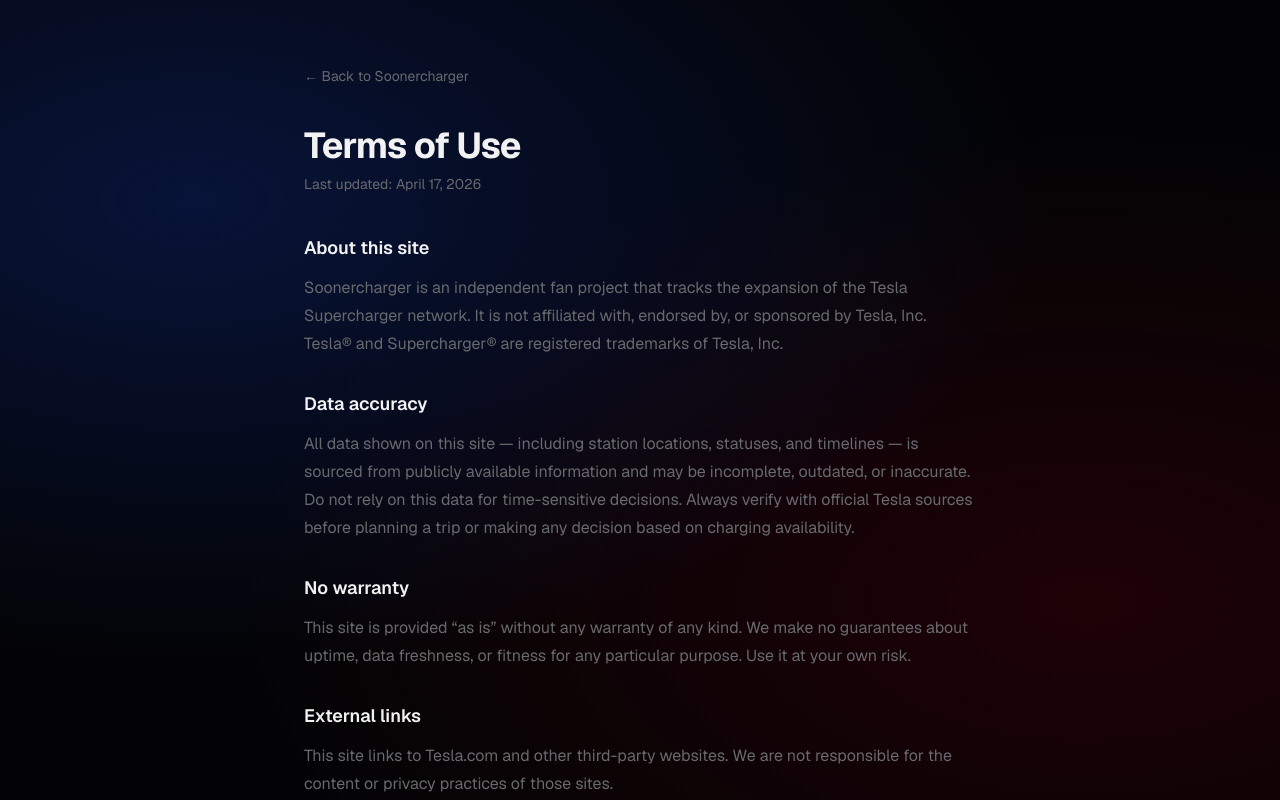
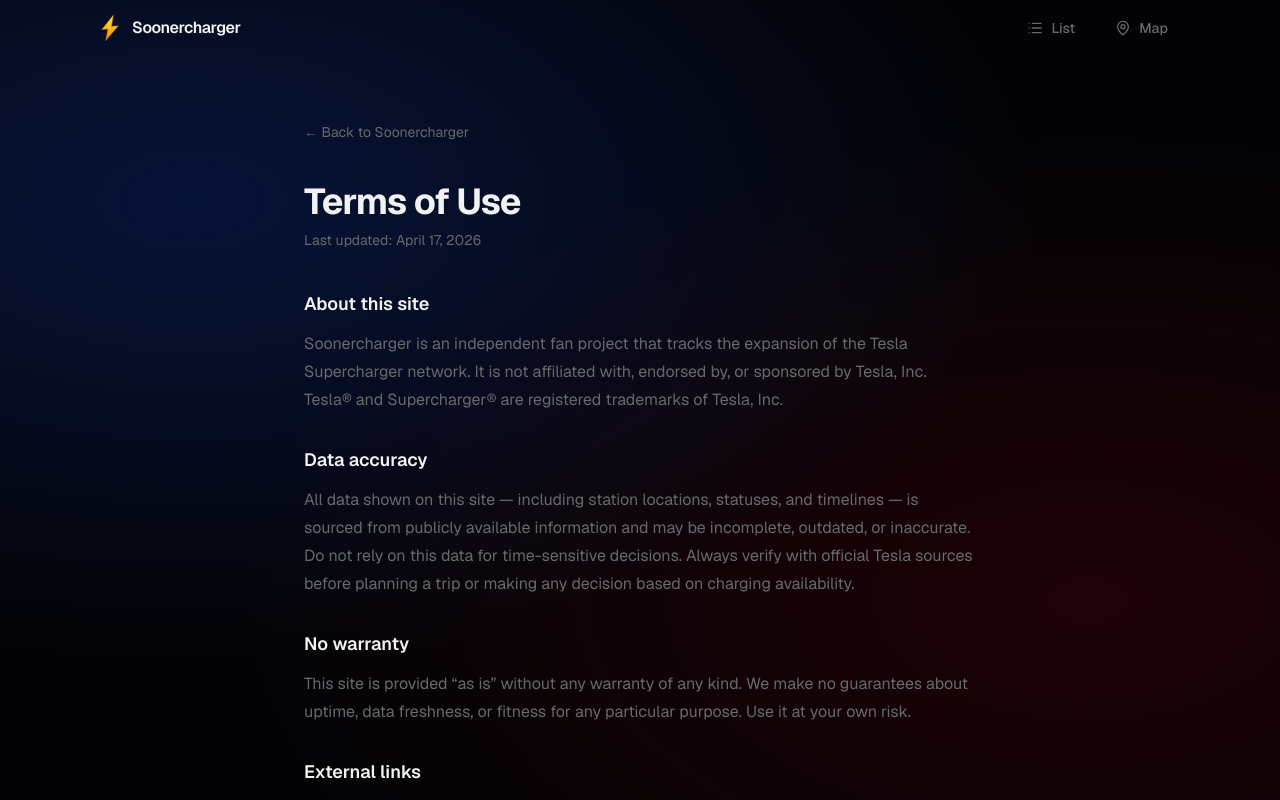
Before and after one commit to lucas-carvajal/supercharger-tracker-fe, a Next.js app: page /terms in a window 1280 px wide. Shown: the top 800 px of the page. Built offline with nearby package versions, Linux system fonts and the light colour scheme; no server answers.

Commit message:
implement new UI

```diff
--- a/app/charger/[id]/page.tsx
+++ b/app/charger/[id]/page.tsx
@@ -13,6 +13,7 @@
 import { GlassCard } from "@/components/ui/glass-card";
 import { StatusBadge } from "@/components/StatusBadge";
 import { ChargerDetailMap } from "@/components/ChargerDetailMap";
+import { BackToSitesLink } from "@/components/BackToSitesLink";
 
 type ChargerPageProps = {
   params: Promise<{ id: string }>;
@@ -133,6 +134,12 @@
       {
         "@type": "ListItem",
         position: 2,
+        name: "All upcoming sites",
+        item: `${baseUrl}/list`,
+      },
+      {
+        "@type": "ListItem",
+        position: 3,
         name: charger.title,
         item: `${baseUrl}/charger/${charger.id}`,
       },
@@ -145,6 +152,9 @@
         type="application/ld+json"
         dangerouslySetInnerHTML={{ __html: JSON.stringify(breadcrumbJsonLd) }}
       />
+      <nav aria-label="Breadcrumb" className="mb-6">
+        <BackToSitesLink />
+      </nav>
       <div className="grid gap-6 xl:min-h-[760px] xl:grid-cols-[minmax(0,0.95fr)_minmax(0,1.05fr)]">
         <div className="grid gap-6 xl:h-full xl:grid-rows-[auto_minmax(0,1fr)]">
           <GlassCard className="overflow-hidden p-0">
--- a/app/layout.tsx
+++ b/app/layout.tsx
@@ -1,6 +1,7 @@
 import type { Metadata, Viewport } from "next";
 import { Geist, Geist_Mono } from "next/font/google";
 import { Footer } from "@/components/Footer";
+import { SiteHeader } from "@/components/SiteHeader";
 import "./globals.css";
 
 const geistSans = Geist({
@@ -61,6 +62,7 @@
           type="application/ld+json"
           dangerouslySetInnerHTML={{ __html: JSON.stringify(websiteJsonLd) }}
         />
+        <SiteHeader />
         {children}
         <Footer />
       </body>
--- /dev/null
+++ b/app/list/page.tsx
@@ -0,0 +1,59 @@
+import type { Metadata } from "next";
+import { connection } from "next/server";
+import {
+  getSuperchargersSoon,
+  type SuperchargersSoonResponse,
+} from "@/lib/api";
+import { SuperchargerList } from "@/components/SuperchargerList";
+
+export const metadata: Metadata = {
+  title: "All upcoming sites",
+  description:
+    "Browse every Tesla Supercharger coming soon worldwide. Filter by status and region.",
+  openGraph: {
+    title: "All upcoming Superchargers",
+    description:
+      "Browse every Tesla Supercharger coming soon worldwide. Filter by status and region.",
+    url: "/list",
+  },
+  alternates: {
+    canonical: "/list",
+  },
+};
+
+export default async function ListPage() {
+  await connection();
+
+  let data: SuperchargersSoonResponse = { items: [], total: 0 };
+  let loadError = false;
+
+  try {
+    data = await getSuperchargersSoon(30);
+  } catch {
+    loadError = true;
+  }
+
+  return (
+    <div className="mx-auto w-full max-w-6xl overflow-x-clip px-6 py-10 sm:px-12 sm:py-14 lg:px-8">
+      <header className="mb-10">
+        <p className="text-xs font-semibold uppercase tracking-[0.2em] text-primary">
+          Coming soon
+        </p>
+        <h1 className="mt-3 font-heading text-3xl font-bold tracking-tight text-foreground sm:text-4xl">
+          All upcoming Superchargers
+        </h1>
+        <p className="mt-3 max-w-2xl text-sm text-muted-foreground sm:text-base">
+          Every site currently in development or under construction. Filter by
+          status or region.
+        </p>
+      </header>
+      <main>
+        <SuperchargerList
+          initialItems={data.items}
+          initialTotal={data.total}
+          initialError={loadError}
+        />
+      </main>
+    </div>
+  );
+}
--- a/app/page.tsx
+++ b/app/page.tsx
@@ -1,83 +1,68 @@
 import Link from "next/link";
-import { MapPin } from "lucide-react";
+import { List, MapPin } from "lucide-react";
 import { connection } from "next/server";
-import {
-  getSuperchargersSoon,
-  getStats,
-  type SuperchargersSoonResponse,
-} from "@/lib/api";
-import { SuperchargerList } from "@/components/SuperchargerList";
+import { getStats, getSuperchargersSoon } from "@/lib/api";
 
 export default async function Home() {
   await connection();
 
-  let data: SuperchargersSoonResponse = { items: [], total: 0 };
-  let loadError = false;
+  const [stats, soon] = await Promise.all([
+    getStats().catch(() => null),
+    getSuperchargersSoon(1).catch(() => null),
+  ]);
 
-  try {
-    [data] = await Promise.all([getSuperchargersSoon(30)]);
-  } catch {
-    loadError = true;
-  }
-
-  const stats = await getStats().catch(() => null);
+  const totalComingSoon = stats?.total_active ?? soon?.total ?? null;
+  const underConstruction = stats?.by_status["UNDER_CONSTRUCTION"] ?? null;
+  const inDevelopment = stats?.by_status["IN_DEVELOPMENT"] ?? null;
 
   return (
-    <div className="mx-auto min-h-full w-full max-w-6xl overflow-x-clip px-8 py-12 sm:px-12 sm:py-16 lg:px-8">
-      <header className="mb-16 text-center">
+    <div className="mx-auto flex w-full max-w-5xl flex-1 flex-col items-center justify-center px-6 py-16 text-center sm:px-10 sm:py-24">
       <p className="mb-5 text-xs font-semibold uppercase tracking-[0.2em] text-primary">
         Tesla Supercharger Buildout Tracker
       </p>
-        <h1 className="font-heading text-3xl font-bold tracking-tight text-foreground sm:text-6xl lg:text-8xl">
+      <h1 className="font-heading text-[clamp(2.75rem,9vw,6rem)] font-bold leading-[0.95] tracking-tight text-foreground">
         Soonercharger
       </h1>
-        <p className="mx-auto mt-6 text-base text-muted-foreground sm:text-xl lg:text-2xl">
-          Track the expansion of the world&apos;s biggest charging network in
-          real time
+      <p className="mx-auto mt-6 max-w-2xl text-base text-muted-foreground sm:text-xl">
+        Track the expansion of the world&apos;s biggest charging network in real
+        time.
       </p>
-        <div className="mt-8 grid grid-cols-3 gap-4 sm:flex sm:flex-wrap sm:justify-center sm:gap-x-10 sm:gap-y-4">
-          <div className="flex flex-col items-center">
-            <span className="text-2xl font-bold tabular-nums text-foreground sm:text-4xl">
-              {stats?.total_active ?? data.total}
-            </span>
-            <span className="mt-1 text-xs text-muted-foreground sm:text-sm">
-              coming soon
-            </span>
+
+      <div className="mt-10 grid w-full grid-cols-3 gap-4 sm:flex sm:flex-wrap sm:justify-center sm:gap-x-10 sm:gap-y-4">
+        <Stat value={totalComingSoon} label="coming soon" />
+        <Stat value={underConstruction} label="under construction" />
+        <Stat value={inDevelopment} label="in development" />
       </div>
-          <div className="flex flex-col items-center">
-            <span className="text-2xl font-bold tabular-nums text-foreground sm:text-4xl">
-              {stats?.by_status["UNDER_CONSTRUCTION"] ?? "—"}
-            </span>
-            <span className="mt-1 text-xs text-muted-foreground sm:text-sm">
-              under construction
-            </span>
-          </div>
-          <div className="flex flex-col items-center">
-            <span className="text-2xl font-bold tabular-nums text-foreground sm:text-4xl">
-              {stats?.by_status["IN_DEVELOPMENT"] ?? "—"}
-            </span>
-            <span className="mt-1 text-xs text-muted-foreground sm:text-sm">
-              in development
-            </span>
-          </div>
-        </div>
-        <div className="mt-8">
+
+      <div className="mt-12 flex w-full flex-col items-center justify-center gap-3 sm:flex-row sm:gap-4">
+        <Link
+          href="/list"
+          className="inline-flex w-full items-center justify-center gap-2 rounded-full bg-primary px-6 py-3 text-sm font-semibold text-primary-foreground transition-colors hover:bg-primary/90 sm:w-auto"
+        >
+          <List className="size-4" />
+          Browse the list
+        </Link>
         <Link
           href="/map"
-            className="inline-flex items-center gap-2 rounded-full border border-white/15 bg-white/5 px-6 py-2.5 text-sm font-medium text-muted-foreground transition-colors hover:bg-white/10 hover:text-foreground"
+          className="inline-flex w-full items-center justify-center gap-2 rounded-full bg-emerald-500 px-6 py-3 text-sm font-semibold text-emerald-950 transition-colors hover:bg-emerald-400 sm:w-auto"
         >
           <MapPin className="size-4" />
-            View on map
+          Open the map
         </Link>
       </div>
-      </header>
-      <main>
-        <SuperchargerList
-          initialItems={data.items}
-          initialTotal={data.total}
-          initialError={loadError}
-        />
-      </main>
     </div>
   );
 }
+
+function Stat({ value, label }: { value: number | null; label: string }) {
+  return (
+    <div className="flex flex-col items-center">
+      <span className="text-2xl font-bold tabular-nums text-foreground sm:text-4xl">
+        {value ?? "—"}
+      </span>
+      <span className="mt-1 text-xs text-muted-foreground sm:text-sm">
+        {label}
+      </span>
+    </div>
+  );
+}
--- /dev/null
+++ b/components/BackToSitesLink.tsx
@@ -0,0 +1,26 @@
+"use client";
+
+import Link from "next/link";
+import { useRouter } from "next/navigation";
+import { ArrowLeft } from "lucide-react";
+
+export function BackToSitesLink() {
+  const router = useRouter();
+
+  return (
+    <Link
+      href="/list"
+      onClick={(e) => {
+        if (e.metaKey || e.ctrlKey || e.shiftKey || e.button !== 0) return;
+        if (typeof window !== "undefined" && window.history.length > 1) {
+          e.preventDefault();
+          router.back();
+        }
+      }}
+      className="inline-flex items-center gap-2 rounded-full px-3 py-2 text-sm text-muted-foreground transition-colors hover:text-foreground"
+    >
+      <ArrowLeft className="size-4" />
+      <span>Back to all sites</span>
+    </Link>
+  );
+}
--- /dev/null
+++ b/components/SiteHeader.tsx
@@ -0,0 +1,81 @@
+"use client";
+
+import Link from "next/link";
+import { usePathname } from "next/navigation";
+import { List, MapPin } from "lucide-react";
+import { cn } from "@/lib/utils";
+
+const NAV_ITEMS = [
+  { href: "/list", label: "List", Icon: List },
+  { href: "/map", label: "Map", Icon: MapPin },
+] as const;
+
+function BrandMark() {
+  return (
+    <svg
+      viewBox="0 0 100 100"
+      className="size-7 shrink-0"
+      aria-hidden="true"
+    >
+      <defs>
+        <linearGradient id="site-header-bolt" x1="50%" y1="0%" x2="50%" y2="100%">
+          <stop offset="0%" stopColor="#ffe24a" />
+          <stop offset="45%" stopColor="#ffc21a" />
+          <stop offset="100%" stopColor="#f07a00" />
+        </linearGradient>
+      </defs>
+      <path
+        fill="url(#site-header-bolt)"
+        stroke="#b85a00"
+        strokeWidth={1.5}
+        strokeLinejoin="round"
+        strokeLinecap="round"
+        d="M62 4 L20 56 L42 54 L34 96 L80 42 L56 44 Z"
+      />
+    </svg>
+  );
+}
+
+export function SiteHeader() {
+  const pathname = usePathname();
+
+  return (
+    <header className="sticky top-0 z-40 bg-transparent supports-[padding:env(safe-area-inset-top)]:pt-[env(safe-area-inset-top)]">
+      <div className="mx-auto flex h-14 w-full max-w-6xl items-center justify-between px-4 sm:px-8">
+        <Link
+          href="/"
+          aria-label="Soonercharger home"
+          className="flex items-center gap-2 rounded-full outline-none focus-visible:ring-2 focus-visible:ring-primary/40"
+        >
+          <BrandMark />
+          <span className="hidden font-heading text-base font-semibold tracking-tight text-foreground sm:inline">
+            Soonercharger
+          </span>
+        </Link>
+        <nav className="flex items-center gap-1 sm:gap-2" aria-label="Primary">
+          {NAV_ITEMS.map(({ href, label, Icon }) => {
+            const isActive =
+              pathname === href || pathname.startsWith(`${href}/`);
+            return (
+              <Link
+                key={href}
+                href={href}
+                aria-label={label}
+                aria-current={isActive ? "page" : undefined}
+                className={cn(
+                  "inline-flex size-11 items-center justify-center rounded-full text-sm font-medium transition-colors sm:size-auto sm:gap-2 sm:px-4 sm:py-2",
+                  isActive
+                    ? "bg-white/10 text-foreground"
+                    : "text-muted-foreground hover:bg-white/5 hover:text-foreground",
+                )}
+              >
+                <Icon className="size-5 sm:size-4" />
+                <span className="hidden sm:inline">{label}</span>
+              </Link>
+            );
+          })}
+        </nav>
+      </div>
+    </header>
+  );
+}
--- a/components/SuperchargerMapInner.tsx
+++ b/components/SuperchargerMapInner.tsx
@@ -225,7 +225,7 @@
   }
 
   return (
-    <Map center={[0, 20]} zoom={2} className="h-full w-full rounded-2xl">
+    <Map center={[0, 20]} zoom={2} className="h-full w-full">
       <PointSource geojson={geojson} onPointClick={handlePointClick} />
       <MapFocus item={selectedCharger} />
       <MapControls position="bottom-right" showZoom showCompass />
```
Also changed, not shown: app/map/page.tsx (+1 -19 lines), .claude/launch.json (added), 1 other file (tests, documents, lock files or other folders). Lines whose indentation alone changed are shown as unchanged.
